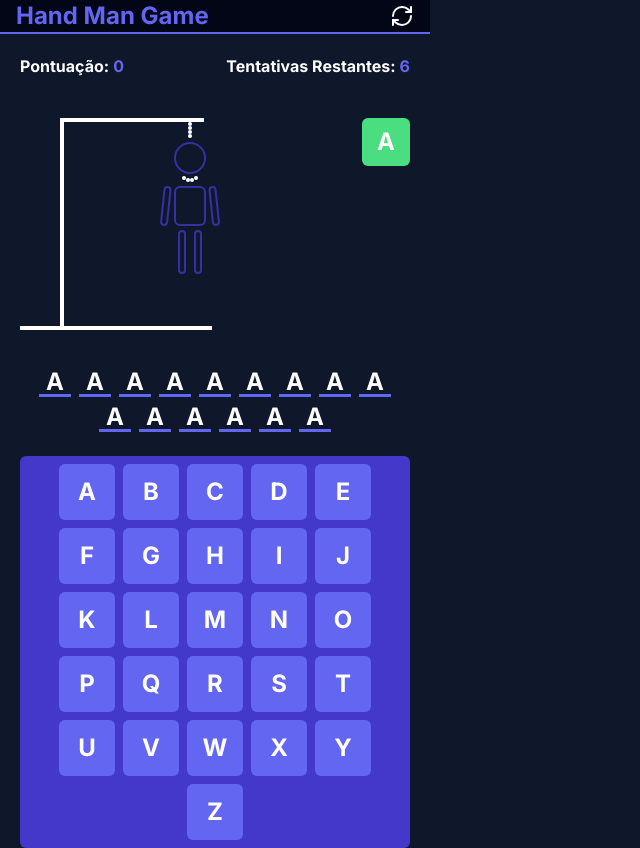
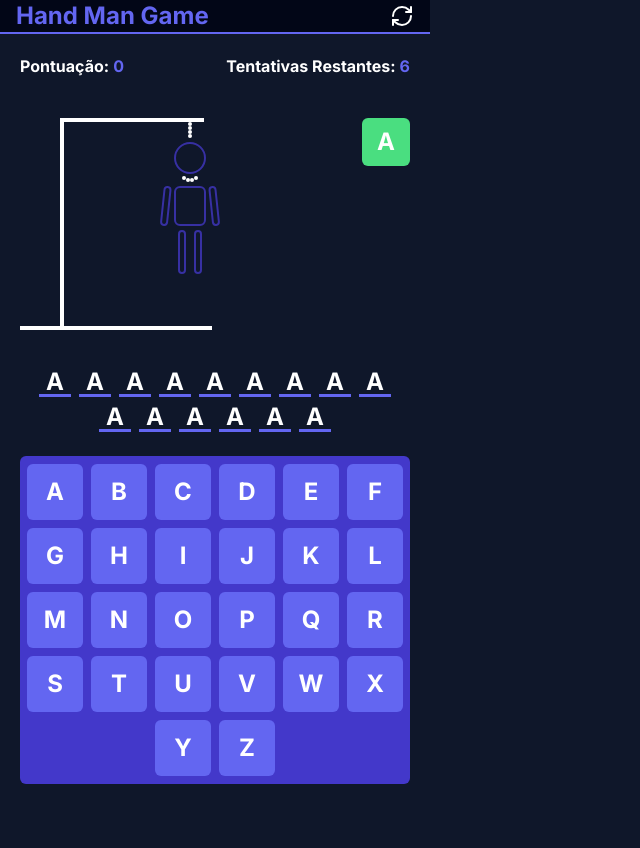
Before and after one commit to charles-mrt/hangman-game, a Next.js app: page / in a window 1280 px wide. Shown: the whole page, without its empty margins (0-640 px from the left). After the commit the page ends 804 px from the top, so only its background shows below. Built offline with nearby package versions, Linux system fonts and the light colour scheme.

Commit message:
style: fix padding size

```diff
--- a/src/app/components/Keyboard.tsx
+++ b/src/app/components/Keyboard.tsx
@@ -10,7 +10,7 @@ const keyBoardLetters = [
 
 export const KeyBoard = () => {
   return (
-    <div className="w-full h-auto bg-indigo-700 rounded-md p-2">
+    <div className="w-full h-auto bg-indigo-700 rounded-md px-1 py-2">
       <ul className="w-full h-full flex flex-wrap gap-2 justify-center">
         {keyBoardLetters.map((KeyboardLetter, index) => (
           <li key={index} >
```
